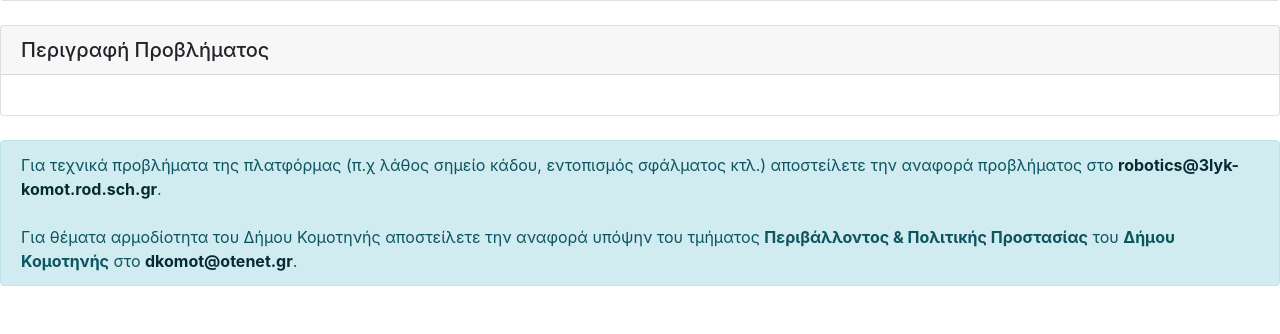
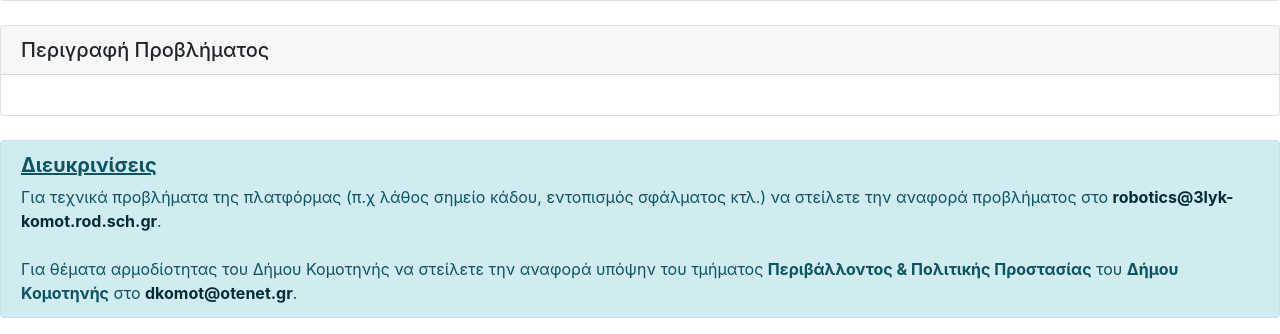
Before and after one commit to 3lykkomo-programming/erecyclebin, a PHP site: page /report/r_print.php?fullname=1 in a window 1280 px wide. Shown: the part 618-952 px from the top of the page. Before the commit the page ends 904 px from the top, so only its background shows below. Run offline with PHP 8.4, Linux system fonts and the light colour scheme; data that the repository does not hold is empty.

Commit message:
Αλλαγή κειμένου αναφοράς

```diff
--- a/report/r_print.php
+++ b/report/r_print.php
@@ -40,8 +40,7 @@
   </div>
 </div>
   <br>
-<div class="alert alert-info" role="alert">
-Για τεχνικά προβλήματα της πλατφόρμας (π.χ λάθος σημείο κάδου, εντοπισμός σφάλματος κτλ.) αποστείλετε την αναφορά προβλήματος στο <a href="mailto:robotics@3lyk-komot.rod.sch.gr" class="alert-link">robotics@3lyk-komot.rod.sch.gr</a>. <br><br>Για θέματα αρμοδίοτητα του Δήμου Κομοτηνής αποστείλετε την αναφορά υπόψην του τμήματος <b>Περιβάλλοντος & Πολιτικής Προστασίας</b> του <b>Δήμου Κομοτηνής</b> στο <a href="mailto:dkomot@otenet.gr" class="alert-link">dkomot@otenet.gr</a>.
+<div class="alert alert-info" role="alert"><h5><b><u>Διευκρινίσεις</b></u></h5>Για τεχνικά προβλήματα της πλατφόρμας (π.χ λάθος σημείο κάδου, εντοπισμός σφάλματος κτλ.) να στείλετε την αναφορά προβλήματος στο <a href="mailto:robotics@3lyk-komot.rod.sch.gr" class="alert-link">robotics@3lyk-komot.rod.sch.gr</a>. <br><br>Για θέματα αρμοδίοτητας του Δήμου Κομοτηνής να στείλετε την αναφορά υπόψην του τμήματος <b>Περιβάλλοντος & Πολιτικής Προστασίας</b> του <b>Δήμου Κομοτηνής</b> στο <a href="mailto:dkomot@otenet.gr" class="alert-link">dkomot@otenet.gr</a>.
 </div>
 </body>
 </html>
```
